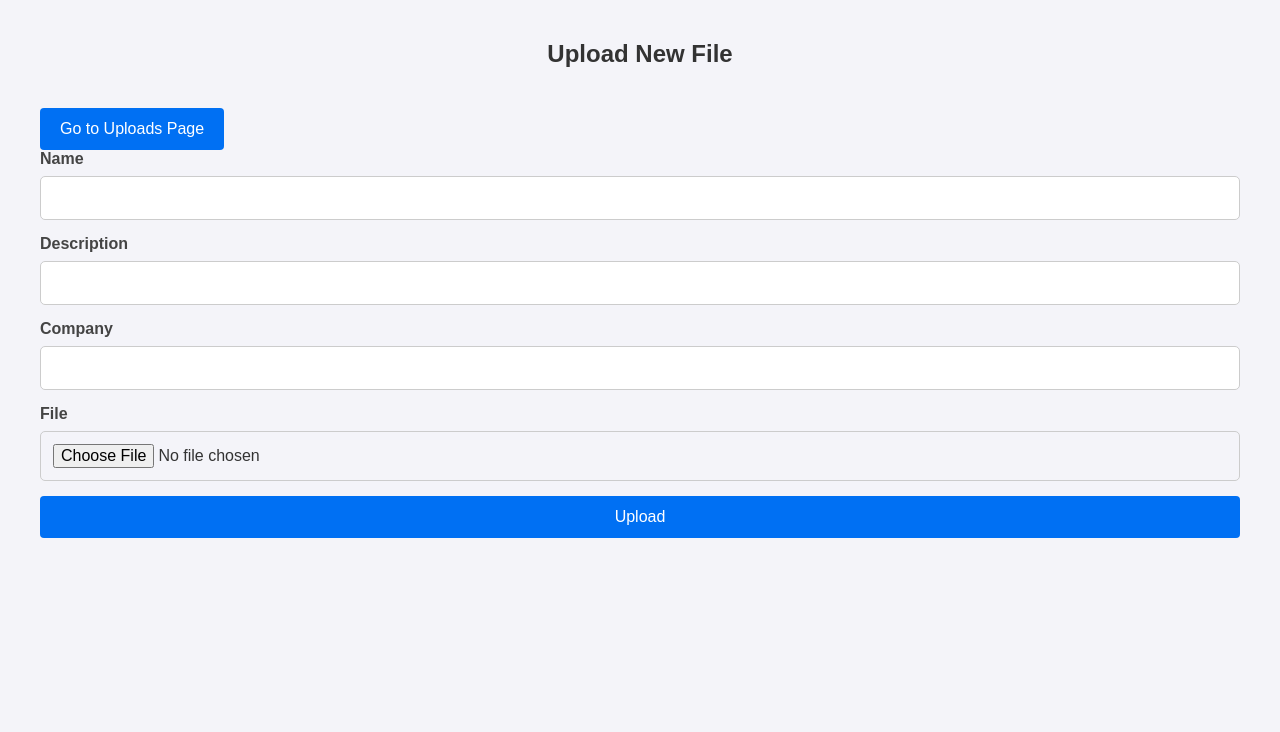
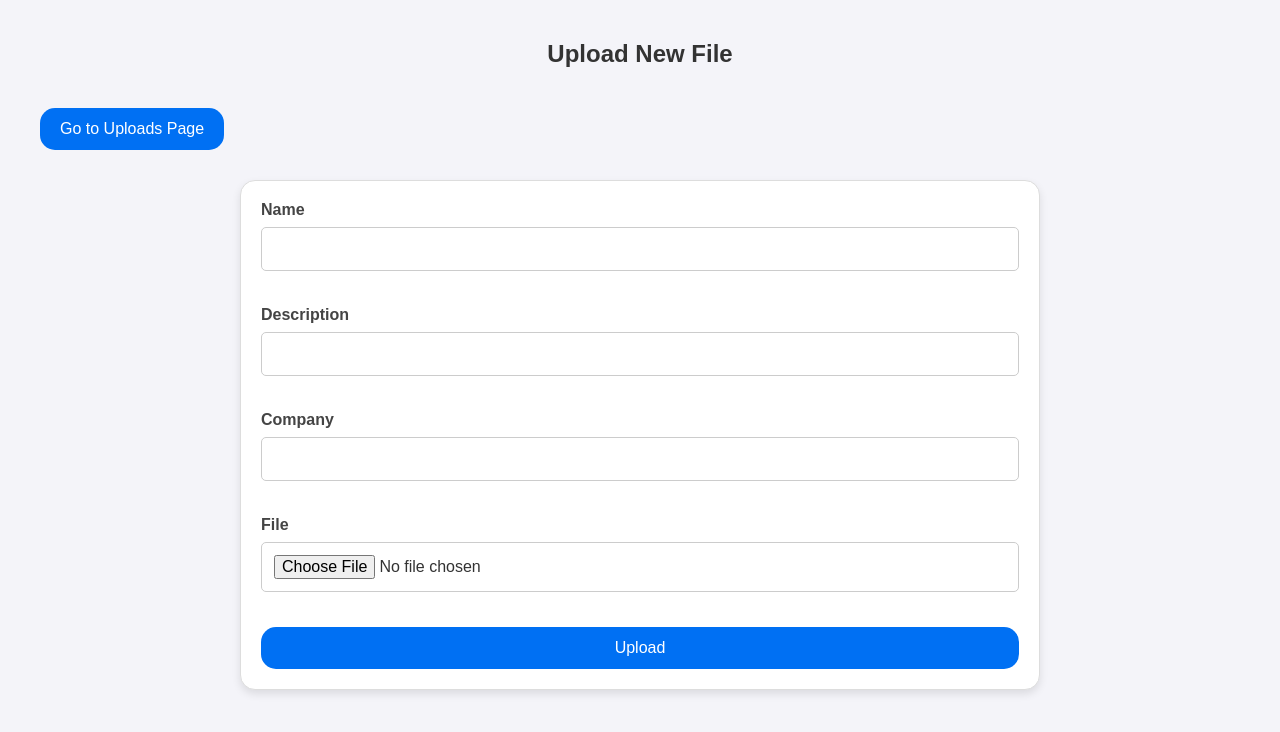
Before and after one commit to khalidilmi/corolab, a Next.js app: page /upload in a window 1280 px wide. Shown: the top 732 px of the page. Built offline with nearby package versions, Linux system fonts and the light colour scheme.

Commit message:
container css

```diff
--- a/src/app/auth/login/page.tsx
+++ b/src/app/auth/login/page.tsx
@@ -33,7 +33,7 @@ export default function LoginPage() {
   };
 
   return (
-    <div>
+    <div className="container">
       <h1>Login</h1>
       <form onSubmit={handleSubmit}>
         <div>
--- a/src/app/auth/register/page.tsx
+++ b/src/app/auth/register/page.tsx
@@ -32,7 +32,7 @@ export default function RegisterPage() {
   };
 
   return (
-    <div>
+    <div className="container">
       <h1>Register</h1>
       <form onSubmit={handleSubmit}>
         <div>
--- a/src/app/globals.css
+++ b/src/app/globals.css
@@ -100,7 +100,7 @@ button {
   background-color: #0070f3;
   color: white;
   border: none;
-  border-radius: 4px;
+  border-radius: 15px;
   cursor: pointer;
   font-size: 16px;
   text-align: center;
@@ -118,6 +118,7 @@ button:disabled {
 
 button + button {
   margin-top: 10px;
+  border-radius: 15px;
 }
 
 /* Lists for displaying uploads */
@@ -154,6 +155,27 @@ footer {
   color: #777;
 }
 
+/* Container for the upload form */
+.container {
+  margin-top: 30px; /* Add some space above the container */
+  padding: 20px;
+  background-color: #fff;
+  border: 1px solid #ddd; /* Light gray border */
+  border-radius: 15px;
+  box-shadow: 0 4px 8px rgba(0, 0, 0, 0.1); /* Subtle shadow */
+}
+
+/* Optional: Adjusting the spacing between the form elements */
+.upload-container .form-group {
+  margin-bottom: 15px;
+}
+
+.upload-container button {
+  margin-top: 15px;
+  border-radius: 15px;
+}
+
+
 /* Responsive Design */
 @media (max-width: 768px) {
   .container {
--- a/src/app/page.tsx
+++ b/src/app/page.tsx
@@ -1,6 +1,7 @@
 // In your main navigation or layout (optional):
 export default function Navigation() {
   return (
+    <div className="container">
     <nav>
       <ul>
         <li>
@@ -11,5 +12,6 @@ export default function Navigation() {
         </li>
       </ul>
     </nav>
+    </div>
   );
 }
--- a/src/app/upload/page.tsx
+++ b/src/app/upload/page.tsx
@@ -1,3 +1,4 @@
+'use client';
 import { useState } from 'react';
 import Link from 'next/link'; // Import Link from Next.js
 
@@ -46,8 +47,11 @@ export default function Upload() {
       <Link href="/uploads">
         <button type="button" style={{ marginTop: '20px' }}>Go to Uploads Page</button>
       </Link>
+
+      {/* Container around the form */}
+      <div className="container">
         <form onSubmit={handleUpload}>
-        <div>
+          <div className="form-group">
             <label htmlFor="name">Name</label>
             <input
               type="text"
@@ -57,7 +61,7 @@ export default function Upload() {
               required
             />
           </div>
-        <div>
+          <div className="form-group">
             <label htmlFor="description">Description</label>
             <input
               type="text"
@@ -67,7 +71,7 @@ export default function Upload() {
               required
             />
           </div>
-        <div>
+          <div className="form-group">
             <label htmlFor="company">Company</label>
             <input
               type="text"
@@ -77,7 +81,7 @@ export default function Upload() {
               required
             />
           </div>
-        <div>
+          <div className="form-group">
             <label htmlFor="file">File</label>
             <input
               type="file"
@@ -89,8 +93,7 @@ export default function Upload() {
           <button type="submit">Upload</button>
         </form>
         {message && <p>{message}</p>}
-
-
+      </div>
     </div>
   );
 }
```
Lines whose indentation alone changed are shown as unchanged.
